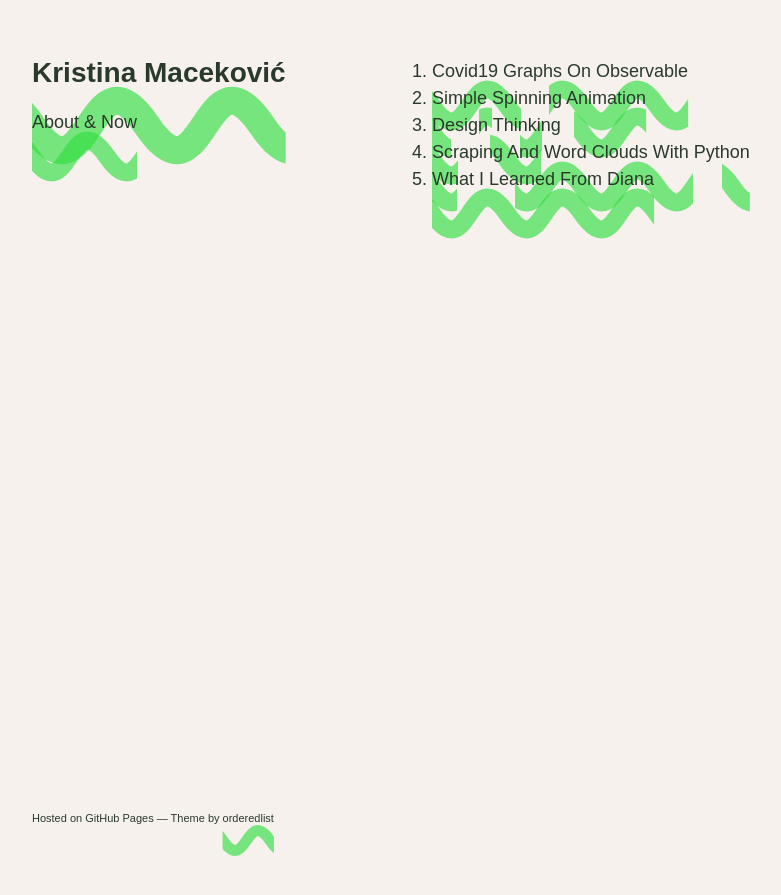
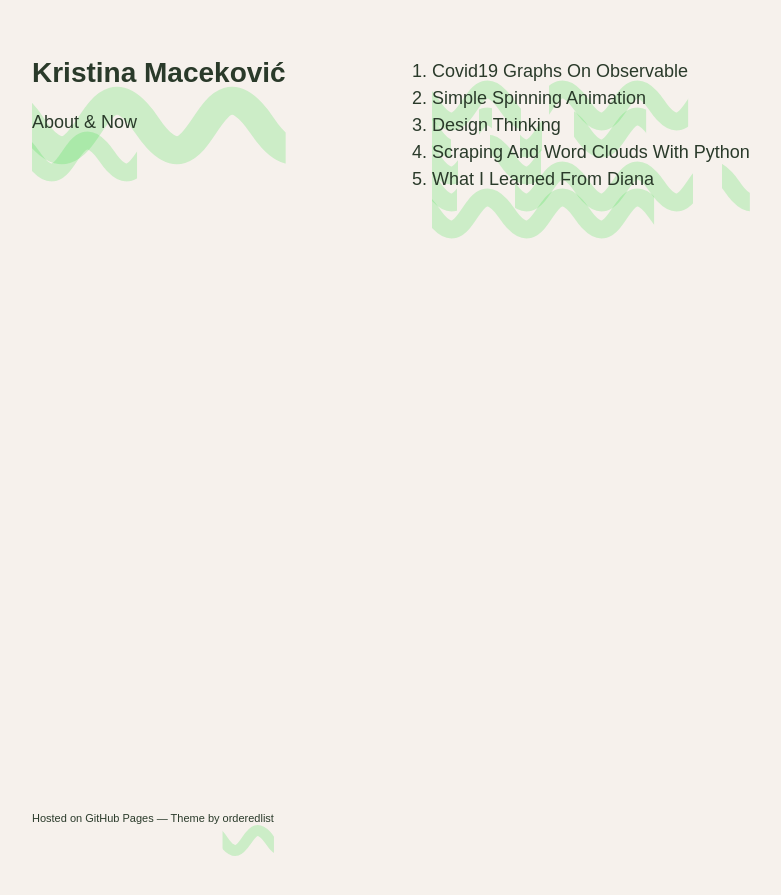
Before and after one commit to kristinamacekovic/new-web, a Jekyll site: the page built from index.md, in a window 1280 px wide. Shown: the top 895 px of the page, without its empty margins (178-959 px from the left). Built offline with Jekyll 4.4.1, drawn with Linux system fonts in a browser that asks for light colours.

Commit message:
Change transparency on highlight

```diff
--- a/_sass/jekyll-theme-minimal.scss
+++ b/_sass/jekyll-theme-minimal.scss
@@ -5,7 +5,7 @@
   --bckg-color: rgba(239, 229, 219, 0.514);
   --accent-color: rgba(255, 234, 0, 0.301);
   --text-color: rgb(16.4%, 22.6%, 16.4%);
-  --text-color-light: rgba(45, 221, 60, 0.63);
+  --text-color-light: rgba(45, 221, 60, 0.212);
 }
 
 body {
```
